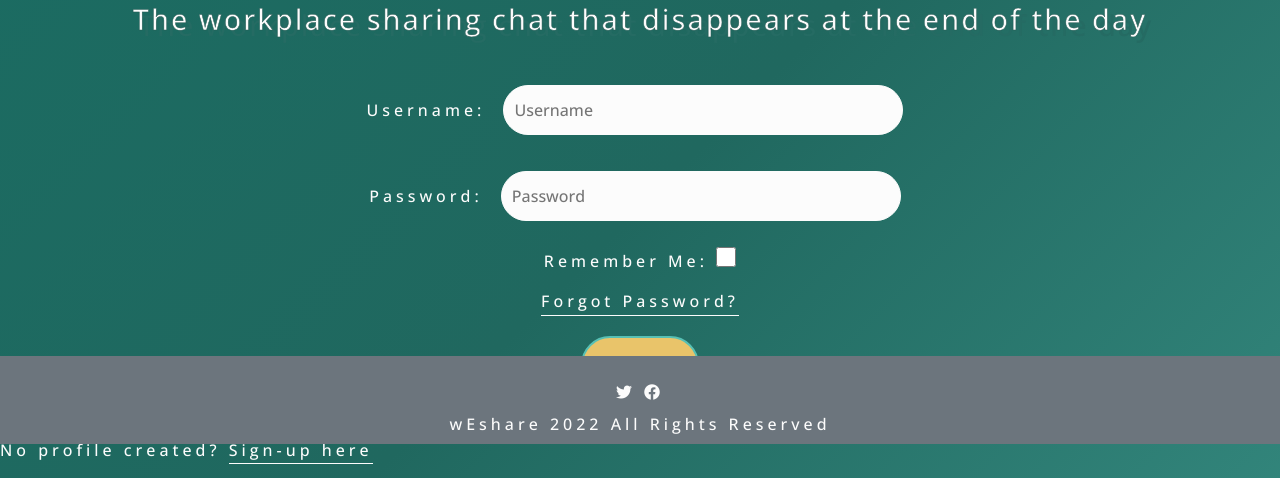
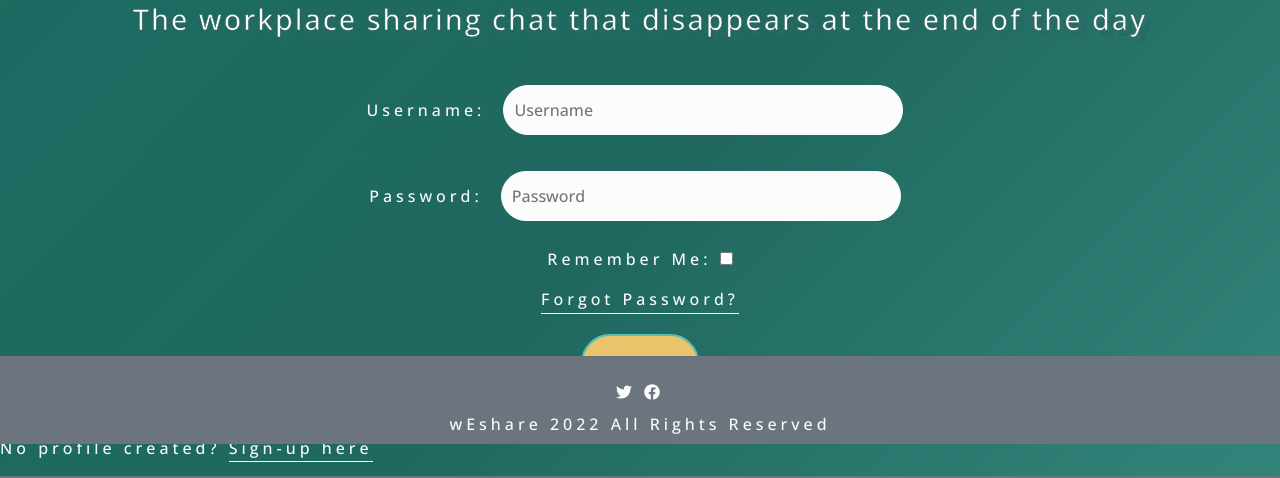
Before and after one commit to alissatroiano/team-6-hackathon, a Django app: page / in a window 1280 px wide. Shown: the part 356-834 px from the top of the page. Run offline with Django 3.2, Linux system fonts and the light colour scheme.

Commit message:
remove checkbox input styles

```diff
--- a/wEshare/static/css/style.css
+++ b/wEshare/static/css/style.css
@@ -128,12 +128,6 @@ input#id_login:hover, input#id_password:hover {
 
 /* Checkbox on log in page */
 
-#id_remember{
-	height:20px;
-	width:20px;
-	background: #fcfcfc;
-	border: 1px solid #fcfcfc;
-}
 
 /* Log in button styles */
 
```
